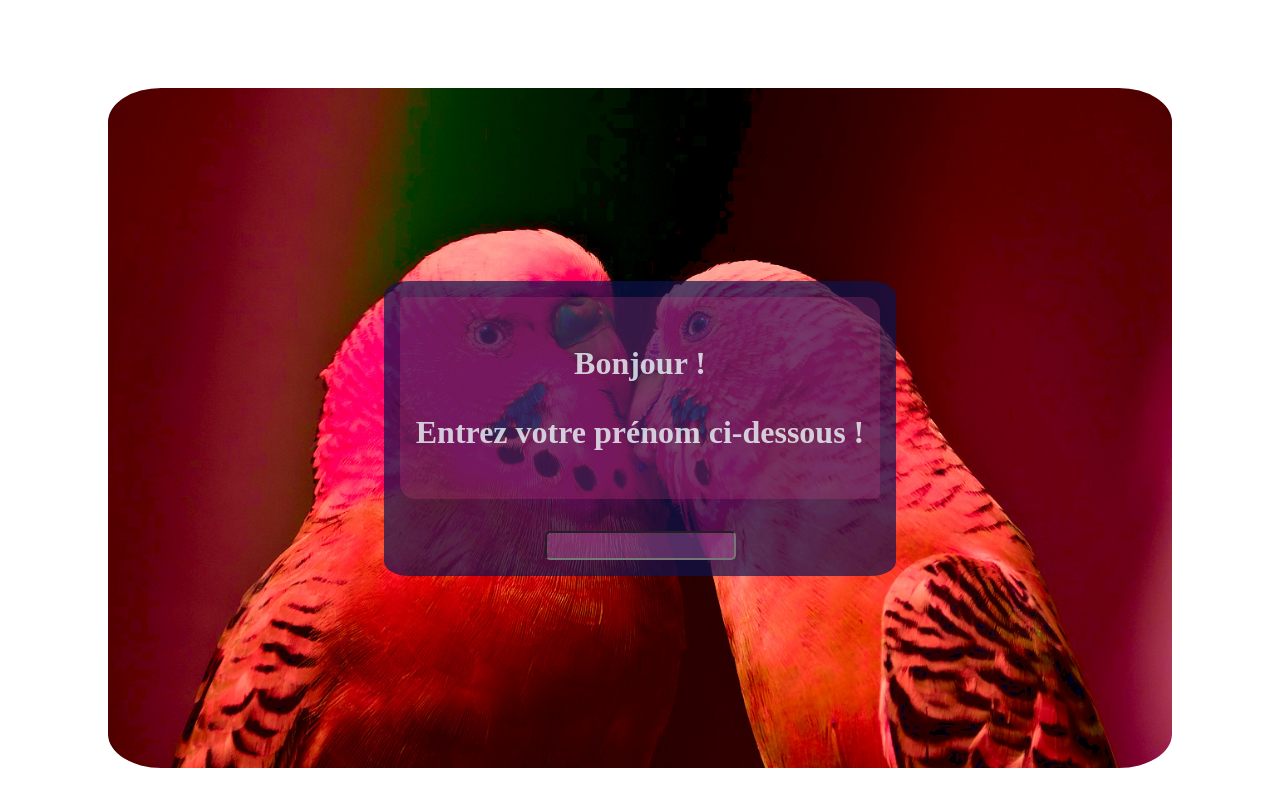
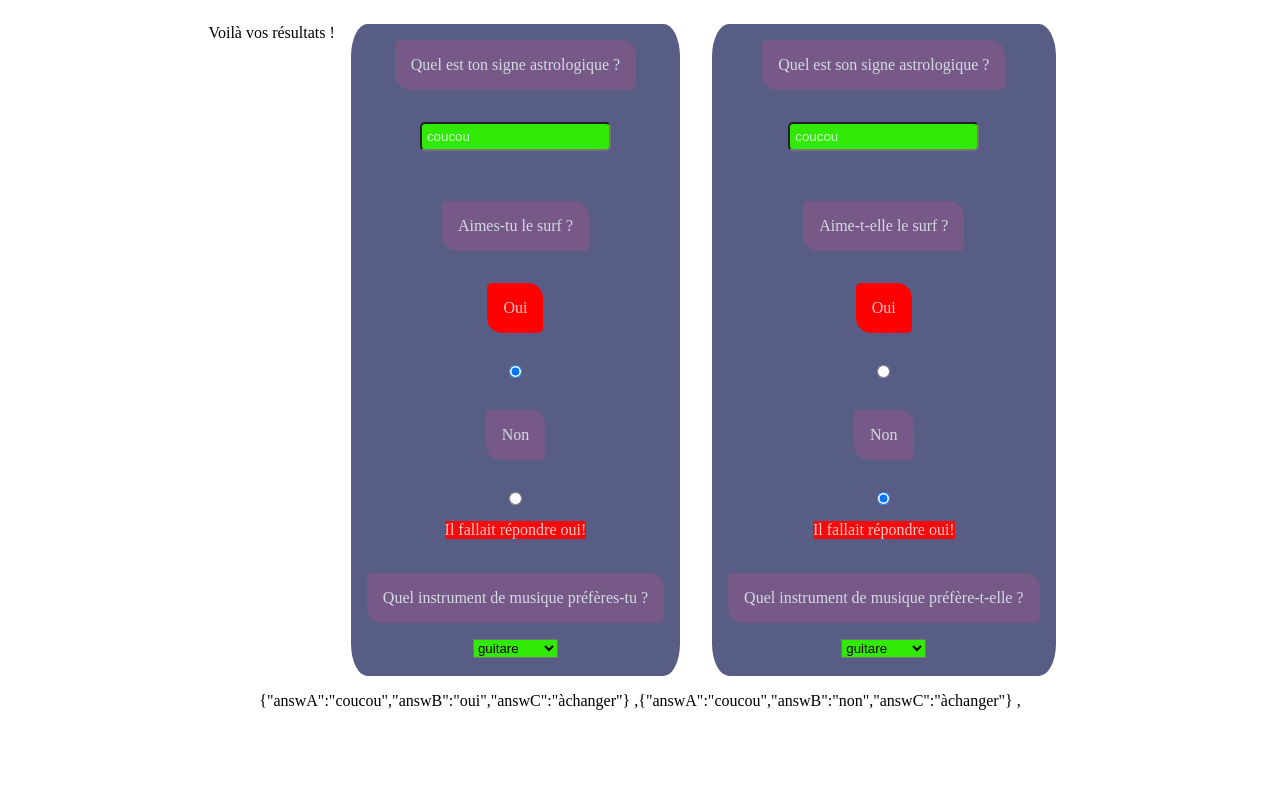
Before and after one commit to lorlor31/Zamours, a React (Vite) app: page / in a window 1280 px wide. Shown: the top 806 px of the page. Built offline with nearby package versions, Linux system fonts and the light colour scheme.

Commit message:
Synthesescor ok prem commit sur nvel branche

```diff
--- a/src/App.jsx
+++ b/src/App.jsx
@@ -14,10 +14,11 @@ function App(){
 	const nameMemo =  localStorage.getItem("name")
 	const [name,setName]=useState('');
 	const [genre,setGenre]= useState("true")
-	const [answers,setAnswers]= useState("")
-	const [answers2,setAnswers2]= useState("")
+	let tabAnswers= {"answA":"coucou","answB":"oui","answC":"àchanger"}
+	let tabAnswers2= {"answA":"coucou","answB":"non","answC":"àchanger"}
+    const [answers,setAnswers]=useState(tabAnswers)
+    const [answers2,setAnswers2]=useState(tabAnswers2)
 	const [question,setQuestion]=useState("questionF")
-
 
 	let tabShowStatus={
 		"identificationShowStatus" : true ,
@@ -26,24 +27,36 @@ function App(){
 		"formFShowStatus" : false,
 		"formMShowStatus" : false,
 		"formM2ShowStatus" : false ,
-		"questionsSyntheseScore" : false
+		"questionsSyntheseScore" : true
 	}
 	const [showStatus,setShowStatus]=useState(tabShowStatus)
 
+
+	//console.log (tabAnswers.answB)
 	return (
 
 	<div className={styles.main}>
 	{/* à mettre entre accolades pour travailler que sur le questionnaire  */}
-	 <Identification name={name} setName={setName} showStatus={showStatus} setShowStatus={setShowStatus} />
+	 {/* <Identification name={name} setName={setName} showStatus={showStatus} setShowStatus={setShowStatus} />
 	<Bonjour nameMemo={nameMemo} showStatus={showStatus} setShowStatus={setShowStatus}  />
 	<Genre genre={genre} setGenre={setGenre} showStatus={showStatus} setShowStatus={setShowStatus}/>
-	<FormF question="question" setQuestion={setQuestion}  nameMemo={nameMemo} answers={answers} setAnswers={setAnswers} showStatus={showStatus} setShowStatus={setShowStatus}/>
-	<FormM2 question="question2M" setQuestion={setQuestion}   answers={answers} setAnswers={setAnswers} showStatus={showStatus} setShowStatus={setShowStatus}/>
-	<QuestionsSyntheseScore answers={answers} answers2={answers2} genre={genre} showStatus={showStatus} setShowStatus={setShowStatus}/>
-	{/* <Score answers={answers} answers2={answers2} showStatus={showStatus} setShowStatus={setShowStatus}/> */}
+	<FormF 	question="question" setQuestion={setQuestion}
+			nameMemo={nameMemo}
+			answers={answers} setAnswers={setAnswers}
+			showStatus={showStatus} setShowStatus={setShowStatus}/>
+	<FormM2 question="question2M" setQuestion={setQuestion}
+			answers2={answers2} setAnswers2={setAnswers2}
+			showStatus={showStatus} setShowStatus={setShowStatus}/>   */}
+	<QuestionsSyntheseScore
+			question={question} setQuestion={setQuestion}
+			answers={answers} setAnswers={setAnswers}
+			answers2={answers2} setAnswers2={setAnswers2}
+			genre={genre}
+			showStatus={showStatus} setShowStatus={setShowStatus}/>
+	<Score answers={answers} answers2={answers2} showStatus={showStatus} setShowStatus={setShowStatus}/>
 	</div>
+
 	)
-
 }
 
 
--- a/src/formF.jsx
+++ b/src/formF.jsx
@@ -9,7 +9,10 @@ export function FormF ({nameMemo, answers, setAnswers,showStatus,setShowStatus,
         <>
         <div>
             Voilà, tu vas répondre aux 5 questions suivantes, et on va voir si ton jules te connait bien !
-        <Questions  question="question" setQuestion={setQuestion}  showStatus={showStatus} setShowStatus={setShowStatus}/>
+        <Questions  question="question" setQuestion={setQuestion}
+                    showStatus={showStatus} setShowStatus={setShowStatus}
+                    answers={answers} setAnswers={setAnswers}
+                    />
         </div>
         </>
     )
--- a/src/questions.jsx
+++ b/src/questions.jsx
@@ -1,7 +1,9 @@
 import { useState } from 'react'
 import styles from './style.module.css'
+import { readOnly } from 'tone/build/esm/core/util/Interface'
 
-//a noter : ne pas déclarer toutes les variables à l'inter du composant, baanane
+
+//B noter : ne pas déclarer toutes les variables à l'inter du composant, baanane
 // bien initialiser le state de type "select" avec une valeur d'une des options
 export let x =parseInt(Math.floor(Math.random()*10))
 
@@ -82,15 +84,17 @@ export let questionsC =
 
     ]
 
-export function Questions ({question,setQuestion, showStatus,setShowStatus} ) {
+export function Questions ({question,setQuestion, answers,setAnswers,answers2,setAnswers2,showStatus,setShowStatus } ) {
 
-    const answersMemo =  localStorage.getItem("answers")
-    // Déclaration des states crrspdts aux réponses
+    // Recuperation des reponses et Déclaration des states crrspdts aux réponses
 
-    let tabAnswers= {"answA":"ter","answB":"erte","answC":questionsC[x].reponse[0]}
-    const [answers,setAnswers]=useState(tabAnswers)
-    const [answers2,setAnswers2]=useState(tabAnswers)
-    let [reponseB,setReponseB]=useState()
+
+    // let answersDef=localStorage.getItem("answers")
+    // let answers2Def=localStorage.getItem("answers2")
+    // if (answersDef=="") {answersDef=tabAnswers }
+    // if (answers2Def=="") {answers2Def=tabAnswers }
+
+    let [reponseB,setReponseB]=useState() // variable pour memoriser le check de la reponse B
 
     function handleSubmit  (event) {
         event.preventDefault() ;
@@ -100,14 +104,15 @@ export function Questions ({question,setQuestion, showStatus,setShowStatus} ) {
             nextShowStatus.formM2ShowStatus=true
             nextShowStatus.formFShowStatus=false
             setShowStatus(nextShowStatus)
-            const answersMemo =  localStorage.setItem("answers")
+            console.log("reponses1" , answers)
+
         }
         else if (showStatus.formM2ShowStatus==true) {
             let nextShowStatus={...showStatus}
             nextShowStatus.formM2ShowStatus=false
             nextShowStatus.questionsSyntheseScore=true
             setShowStatus(nextShowStatus)
-            const answersMemo2 =  localStorage.setItem("answers2")
+            console.log("reponses2" , answers2)
         }
     }
 
@@ -117,21 +122,19 @@ export function Questions ({question,setQuestion, showStatus,setShowStatus} ) {
             nextAnswers[answer]=event.target.value
             setAnswers(nextAnswers)
             setReponseB(nextAnswers.answB)
+            console.log("reponses1" , nextAnswers)
+
             let answersText=JSON.stringify(nextAnswers)
             localStorage.setItem("answers",answersText)
-            console.log("reponses1" , answersText)
-            console.log('reponseb est', reponseB)
         }
         else if (showStatus.formM2ShowStatus==true){
             let nextAnswers2={...answers2}
-
-        nextAnswers2[answer]=event.target.value
-        setAnswers2(nextAnswers2)
-        setReponseB(nextAnswers2.answB)
-        let answersText2=JSON.stringify(nextAnswers2)
-        localStorage.setItem("answers2",answersText2)
-        console.log("reponses2" , answersText2)
-        console.log('reponseb est', reponseB)
+            nextAnswers2[answer]=event.target.value
+            setAnswers2(nextAnswers2)
+            setReponseB(nextAnswers2.answB)
+            console.log("reponses2" , nextAnswers2)
+            let answersText2=JSON.stringify(nextAnswers2)
+            localStorage.setItem("answers2",answersText2)
         }
     }
 
@@ -143,7 +146,8 @@ export function Questions ({question,setQuestion, showStatus,setShowStatus} ) {
         <form onSubmit={handleSubmit} className={styles.questions}>
 
             <label htmlFor='questA'> {questionsA[x][question]}</label>
-            <input type="text" id='questA' value={answA} className={styles[reponseStyle]}//à rectifier mais comment
+            <input type="text" id='questA' value={answA}
+            className={styles[reponseStyle]}//à rectifier mais comment
             onChange={(event)=>saveAnswers(event, "answA")}/>
             <br/>
 
@@ -170,3 +174,90 @@ export function Questions ({question,setQuestion, showStatus,setShowStatus} ) {
         </>
     )
 }
+
+
+// Copie du questionnaire avec réponses remplies et readonly
+
+export function QuestionsRemplies ({question, reponseAAfficher, answers,answers2})  {
+
+    //créer un constructor pour objet reponse
+    class Reponse {
+
+        constructor ( nom, reponseStyle,reponseAttendue) {
+        this.nom=nom ;
+        this.reponseStyle=reponseStyle ;
+        this.reponseAttendue=reponseAttendue ;
+        }
+    }
+    // créer les objets reponse
+    let answA = new Reponse ("answA","reponseSccwxtyle","reponseAttendue" )
+    let answB = new Reponse ("answB","reponseStyle","reponseAttendue" )
+    let answC = new Reponse ("answC","reponseStyle","reponseAttendue" )
+
+    //calcul du style des reponses selon vrai ou faux
+    let reponsesStyles = [answA,answB, answC ]
+    let reponsesStylesKeys = ["answA","answB", "answC" ]
+    let answersKeys=Object.keys(answers)
+    function calculReponsesStyles() {
+        for (let reponse of reponsesStyles) {
+            //console.log ("la reponse est", answers[reponse.nom])
+            if (answers[reponse.nom]==answers2[reponse.nom]) {
+                console.log("vsd")
+            reponse.reponseStyle="reponseBonne" ;
+            reponse.reponseAttendue="reponseAttendueCachee"
+            }
+            else if (answers[reponse.nom]!=answers2[reponse.nom]){
+                reponse.reponseStyle="reponseMauvaise" ;
+                reponse.reponseAttendue="reponseAttendueVisible"
+
+            }
+
+        }
+
+        return reponsesStyles
+
+    }
+
+    calculReponsesStyles()
+    console.log("cc",answA.reponseStyle)
+
+        return (
+        <>
+        <form className={styles.questions} >
+
+            <label htmlFor='questA'> {questionsA[x][question]}</label>
+            <input type="text" id='questA' value={reponseAAfficher.answA}
+            className={styles[reponsesStyles[0].reponseStyle]}
+            readOnly/>
+            <span className={styles[reponsesStyles[0].reponseAttendue]}> Il fallait répondre {answers.answA}! </span>
+            <br/>
+
+            <label htmlFor='questB'> {questionsB[x][question]}</label>
+            <label htmlFor='questBChoix1'
+            className={styles[reponsesStyles[1].reponseStyle]} > Oui </label>
+            <input type="radio" name='questB' id='questBChoix1' value="oui" checked={reponseAAfficher.answB==="oui"}
+            readOnly/>
+            <label htmlFor='questBChoix2'
+            className={styles[reponsesStyles.answB]} > Non </label>
+            <input type="radio" name="questBChoix2" id="questBChoix2" value="non" checked={reponseAAfficher.answB==="non"}
+            readOnly/>
+            <span className={styles[reponsesStyles[1].reponseAttendue]}> Il fallait répondre {answers.answB}! </span>
+            <br/>
+
+            <label htmlFor='questC'>{questionsC[x][question]}</label>
+            <select name="questCChoix1" id="questCChoix1" value={reponseAAfficher.answC}
+            className={styles[reponsesStyles[2].reponseStyle]}
+            readOnly>
+            {questionsC[x].reponse.map((option)=> <option value={option} key={option}>{option} </option> )}
+            </select>
+            <span className={styles[reponsesStyles[2].reponseAttendue]}> Il fallait répondre {answers.answC}! </span>
+            <br/>
+
+
+
+        </form>
+
+        </>
+    )
+
+}
--- a/src/questionsSyntheseScore.jsx
+++ b/src/questionsSyntheseScore.jsx
@@ -1,6 +1,6 @@
 import { useState } from 'react'
 import styles from './style.module.css'
-import { Questions} from './questions'
+import { Questions, QuestionsRemplies} from './questions'
 
 // let questionsShowStatus={
 //     "identificationShowStatus" : true ,
@@ -13,18 +13,29 @@ import { Questions} from './questions'
 // }
 
 export function QuestionsSyntheseScore({answers, answers2, genre ,showStatus,setShowStatus}) {
-    console.log("genre",genre)
+
+
     // if (genre=="femme") {showStatus.formFShowStatus=true ; showStatus.formM2ShowStatus==true} ;
     return (
         showStatus.questionsSyntheseScore==false ? null :
-
+        <>
         <div className={styles.questionsSyntheseScore}>
             <p> Voilà vos résultats !</p>
             {/* <div></div> // faire un composant Score qui met une phrase différente selon le score */}
-            <Questions question="question" showStatus={showStatus} setShowStatus={setShowStatus}/>
+            {/* <Questions question="question" showStatus={showStatus} setShowStatus={setShowStatus} answers={answers}/>
             <div> <br/></div>
-            <Questions question="question2M"  showStatus={showStatus} setShowStatus={setShowStatus} />
+            <Questions question="question2M"  showStatus={showStatus} setShowStatus={setShowStatus} />            */}
+            <QuestionsRemplies question="question" reponseAAfficher={answers} answers={answers} answers2={answers2}/>
+            <QuestionsRemplies question="question2M" reponseAAfficher={answers2} answers={answers} answers2={answers2} />
+
         </div>
+
+        <div>
+            {JSON.stringify(answers)} ,
+
+            {JSON.stringify(answers2)} ,
+        </div>
+        </>
     )
 }
 
--- a/src/style.module.css
+++ b/src/style.module.css
@@ -98,6 +98,27 @@ label{
 }
 
 .reponseNeutre {
-    background-color: rgb(250, 118, 140) ;
+    background-color: rgb(67, 45, 79) ;
 
 }
+
+
+.reponseBonne{
+    background-color: rgb(50, 232, 5) ;
+
+}
+
+.reponseMauvaise{
+    background-color: rgb(255, 0, 0) ;
+
+}
+
+.reponseAttendueCachee{
+    display: none;
+    background-color: rgb(249, 9, 9) ;
+}
+
+.reponseAttendueVisible{
+    display :block ;
+    background-color: rgb(249, 9, 9) ;
+}
```
Also changed, not shown: src/formM2.jsx (+5 -2 lines), src/questionsRemplies.jsx (added, +39 -0 lines), src/score.jsx (+2 -8 lines).
